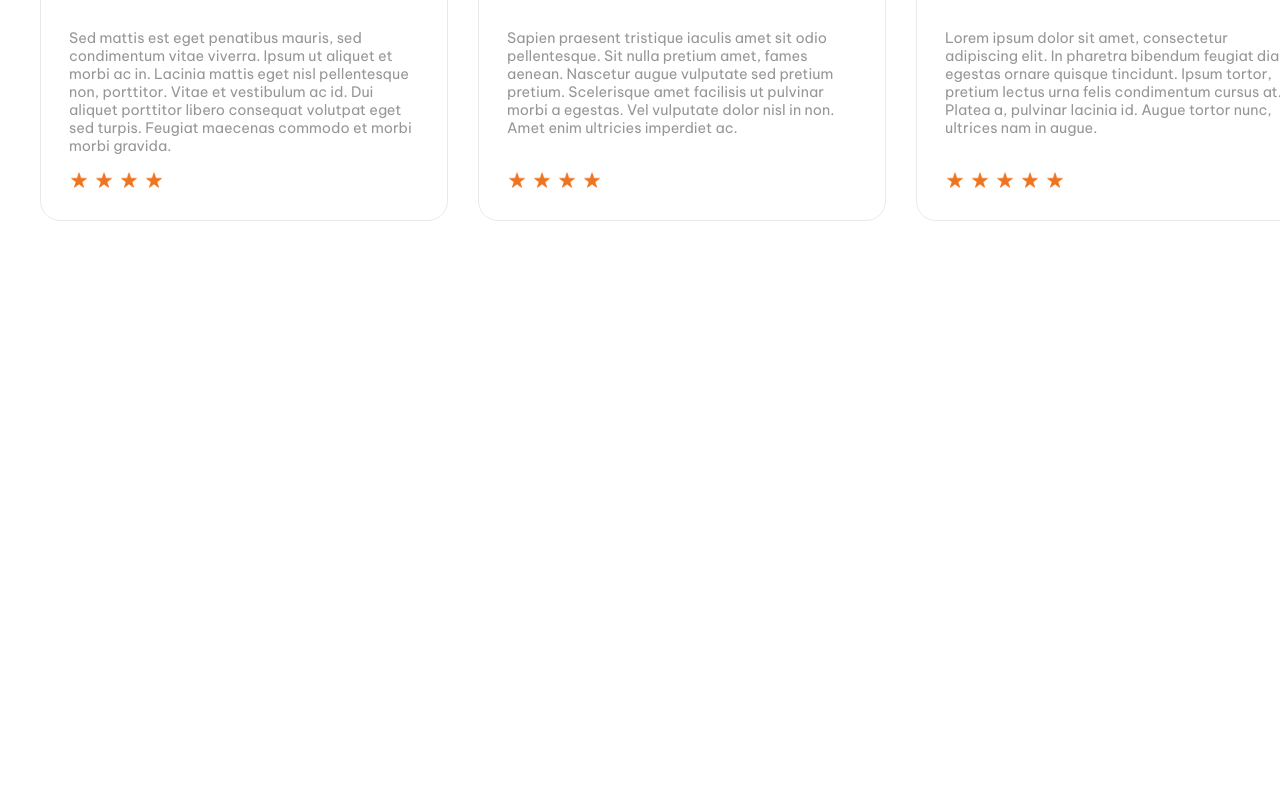
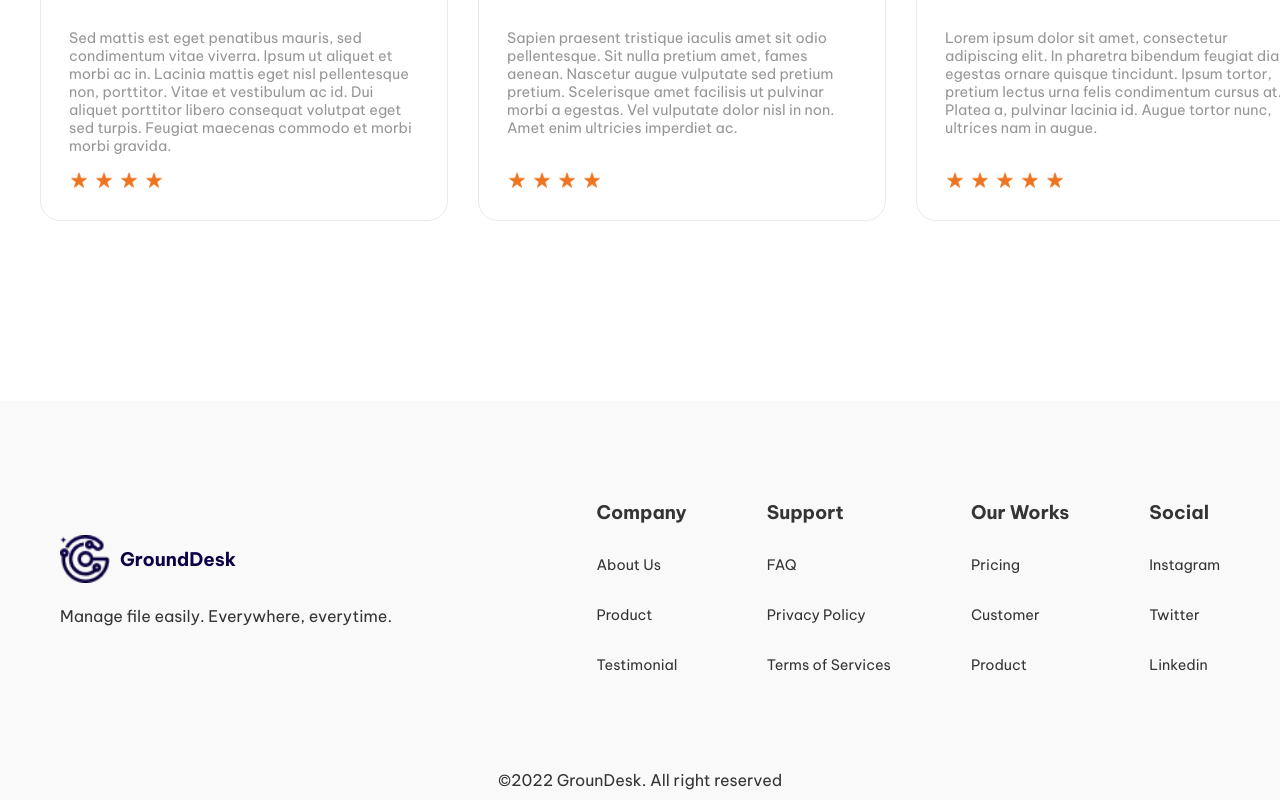
Before and after one commit to LuccaZVPS/GroundDesk-website, a React (Vite) app: page / in a window 1280 px wide. Shown: the part 4245-5045 px from the top of the page. Before the commit the page ends 4466 px from the top, so only its background shows below. Built offline with nearby package versions, Linux system fonts and the light colour scheme.

Commit message:
feat: add footer component

```diff
--- /dev/null
+++ b/src/components/footer/index.tsx
@@ -0,0 +1,75 @@
+import "./styles.scss";
+export const Footer = () => {
+  return (
+    <footer>
+      <div className="footer-content">
+        <div>
+          <div className="logo-footer">
+            <img src="/Logo-black.png" alt="" />
+            <h3>GroundDesk</h3>
+          </div>
+          <p>Manage file easily. Everywhere, everytime.</p>
+        </div>
+        <div className="right-footer">
+          <div>
+            <h3>Company</h3>
+            <ul>
+              <li>
+                <a href="">About Us</a>
+              </li>
+              <li>
+                <a href="">Product</a>
+              </li>
+              <li>
+                <a href="">Testimonial</a>
+              </li>
+            </ul>
+          </div>
+          <div>
+            <h3>Support</h3>
+            <ul>
+              <li>
+                <a href="">FAQ</a>
+              </li>
+              <li>
+                <a href="">Privacy Policy</a>
+              </li>
+              <li>
+                <a href="">Terms of Services</a>
+              </li>
+            </ul>
+          </div>
+          <div>
+            <h3>Our Works</h3>
+            <ul>
+              <li>
+                <a href="">Pricing</a>
+              </li>
+              <li>
+                <a href="">Customer</a>
+              </li>
+              <li>
+                <a href="">Product</a>
+              </li>
+            </ul>
+          </div>
+          <div>
+            <h3>Social</h3>
+            <ul>
+              <li>
+                <a href="">Instagram</a>
+              </li>
+              <li>
+                <a href="">Twitter</a>
+              </li>
+              <li>
+                <a href="">Linkedin</a>
+              </li>
+            </ul>
+          </div>
+        </div>
+      </div>
+      <div className="copyright">©2022 GrounDesk. All right reserved</div>
+    </footer>
+  );
+};
--- /dev/null
+++ b/src/components/footer/styles.scss
@@ -0,0 +1,81 @@
+footer {
+  margin-top: 100px;
+  background-color: #f9f9f9;
+  box-sizing: border-box;
+  width: 100%;
+  padding: 80px 120px 10px 120px;
+  display: flex;
+  flex-direction: column;
+  justify-content: space-between;
+  .copyright {
+    text-align: center;
+    color: #343434;
+    margin-top: 80px;
+  }
+  .footer-content {
+    display: flex;
+    width: 100%;
+    justify-content: space-between;
+    align-items: center;
+  }
+  h3 {
+    color: #0c0047;
+  }
+  p {
+    color: #343434;
+  }
+  .logo-footer {
+    display: flex;
+    height: auto;
+    gap: 10px;
+    align-items: center;
+    img {
+      width: 50px;
+    }
+  }
+  .right-footer {
+    display: flex;
+    flex-wrap: wrap;
+    gap: 80px;
+    h3 {
+      color: #343434;
+    }
+    ul {
+      margin-top: 30px;
+      list-style: none;
+      padding: 0;
+      display: flex;
+      flex-direction: column;
+      gap: 30px;
+    }
+    ul li a {
+      text-decoration: none;
+      color: #343434;
+      font-size: 0.9rem;
+    }
+  }
+}
+@media (max-width: 1450px) {
+  footer {
+    padding: 80px 60px 10px 60px;
+  }
+}
+@media (max-width: 1150px) {
+  footer {
+    padding: 80px 60px 0px 60px;
+    .footer-content {
+      justify-content: left;
+      align-items: flex-start;
+      flex-direction: column;
+      gap: 50px;
+    }
+  }
+}
+@media (max-width: 500px) {
+  footer {
+    padding: 80px 20px 10px 20px;
+    .right-footer {
+      gap: 50px;
+    }
+  }
+}
--- a/src/components/wrapper/index.tsx
+++ b/src/components/wrapper/index.tsx
@@ -1,4 +1,5 @@
 import { Customer } from "../customer";
+import { Footer } from "../footer";
 import { Hero } from "../hero";
 import { Pricing } from "../pricing";
 import { Solution } from "../solution";
@@ -12,6 +13,7 @@ export const Wrapper = () => {
       <Customer />
       <Pricing />
       <Testimonials />
+      <Footer />
     </main>
   );
 };
```
